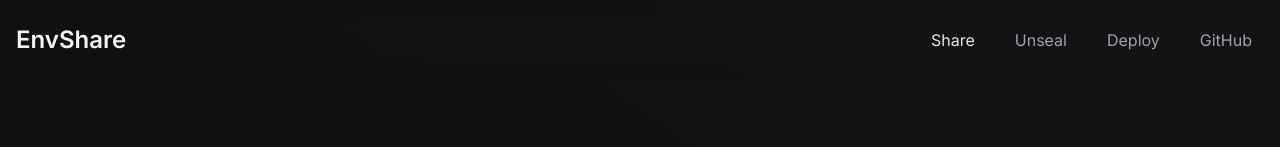
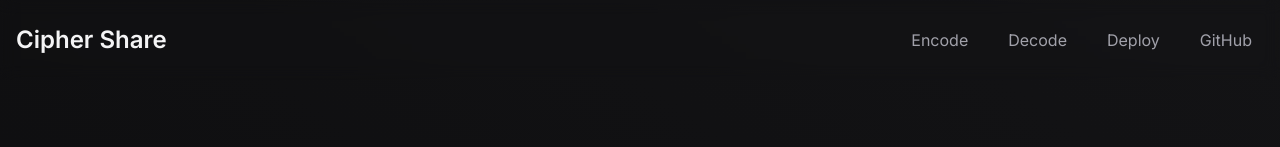
Before and after one commit to TonyMontana-dev/cipher-share, a Next.js app: page /share in a window 1280 px wide. Shown: the top 147 px of the page. Built offline with nearby package versions, Linux system fonts and the light colour scheme.

Commit message:
New changes 1

```diff
--- a/app/head.tsx
+++ b/app/head.tsx
@@ -1,7 +1,7 @@
 export default function Head({ title, subtitle }: { title: string; subtitle: string }) {
   // Fallback tagline
-  title ??= "Share Environment Variables Securely";
-  subtitle ??= "EnvShare";
+  title ??= "Keep it confidential!";
+  subtitle ??= "Cipher Share";
 
   const baseUrl = process.env.VERCEL_URL ? `https://${process.env.VERCEL_URL}` : "http://localhost:3000";
 
@@ -11,12 +11,12 @@
 
   return (
     <>
-      <title>EnvShare</title>
+      <title>Cipher Share</title>
       <meta content="width=device-width, initial-scale=1" name="viewport" />
       <meta name="description" content={subtitle} />
       <meta name="theme-color" content="#000000" />
       <meta name="title" content={title} />
-      <meta name="keywords" content="envshare, secure, secrets, share, environment, variables" />
+      <meta name="keywords" content="ciphershare, secure, secrets, share, environment, variables" />
       <meta name="language" content="English" />
       <meta name="revisit-after" content="7 days" />
       <meta name="robots" content="all" />
--- a/app/header.tsx
+++ b/app/header.tsx
@@ -5,12 +5,12 @@
 
 const navigation = [
   {
-    name: "Share",
-    href: "/share",
+    name: "Encode",
+    href: "/encode",
   },
   {
-    name: "Unseal",
-    href: "/unseal",
+    name: "Decode",
+    href: "/decode",
   },
 
   {
@@ -19,7 +19,7 @@
   },
   {
     name: "GitHub",
-    href: "https://github.com/chronark/envshare",
+    href: "https://github.com/TonyMontana-dev/cipher-share",
     external: true,
   },
 ] satisfies { name: string; href: string; external?: boolean }[];
@@ -31,7 +31,7 @@
       <div className="container mx-auto">
         <div className="flex flex-col items-center justify-between gap-2 pt-6 sm:h-20 sm:flex-row sm:pt-0">
           <Link href="/" className="text-2xl font-semibold duration-150 text-zinc-100 hover:text-white">
-            EnvShare
+            Cipher Share
           </Link>
           {/* Desktop navigation */}
           <nav className="flex items-center grow">
```
Also changed, not shown: 1 other file (tests, documents, lock files or other folders).
